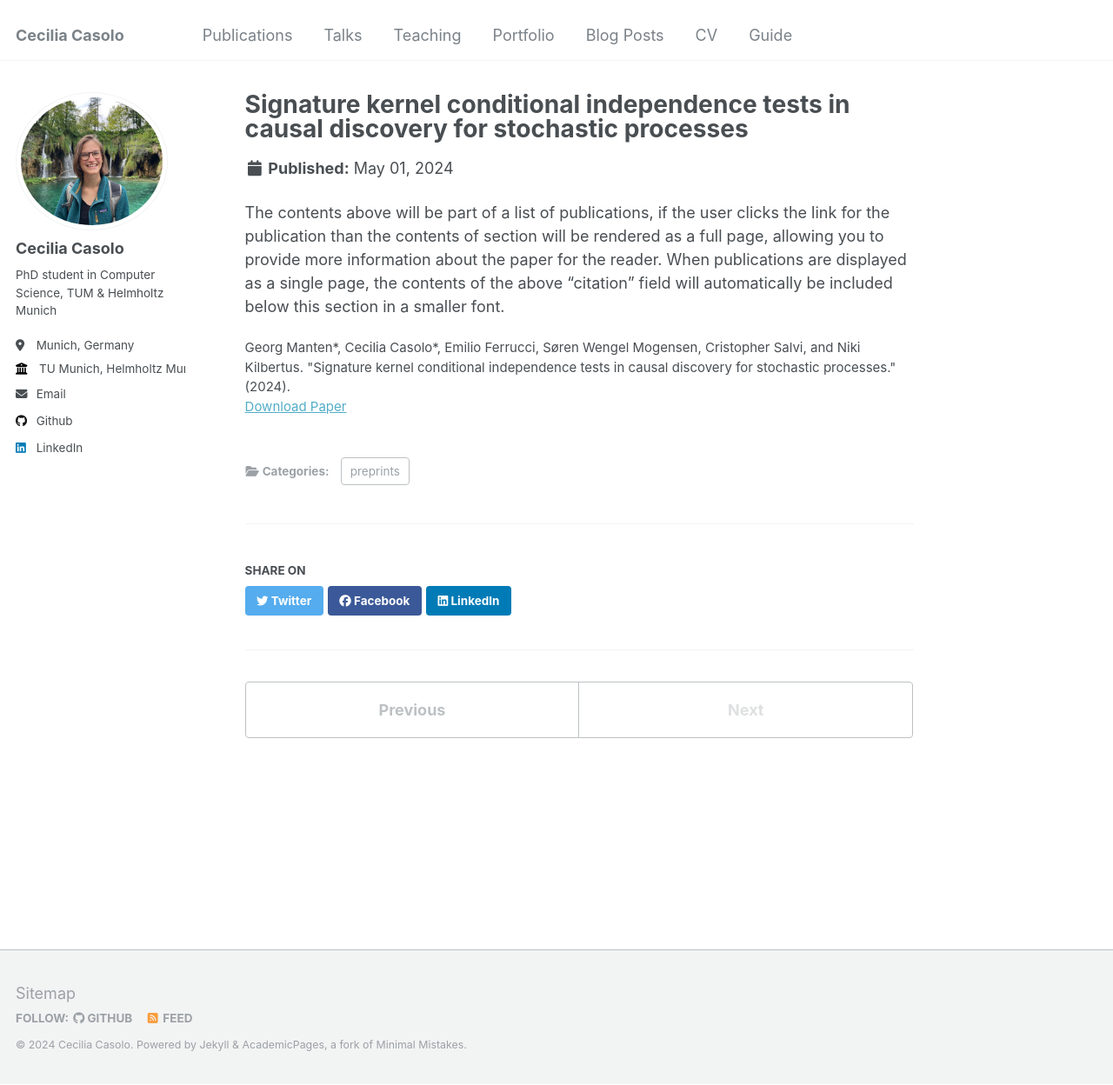
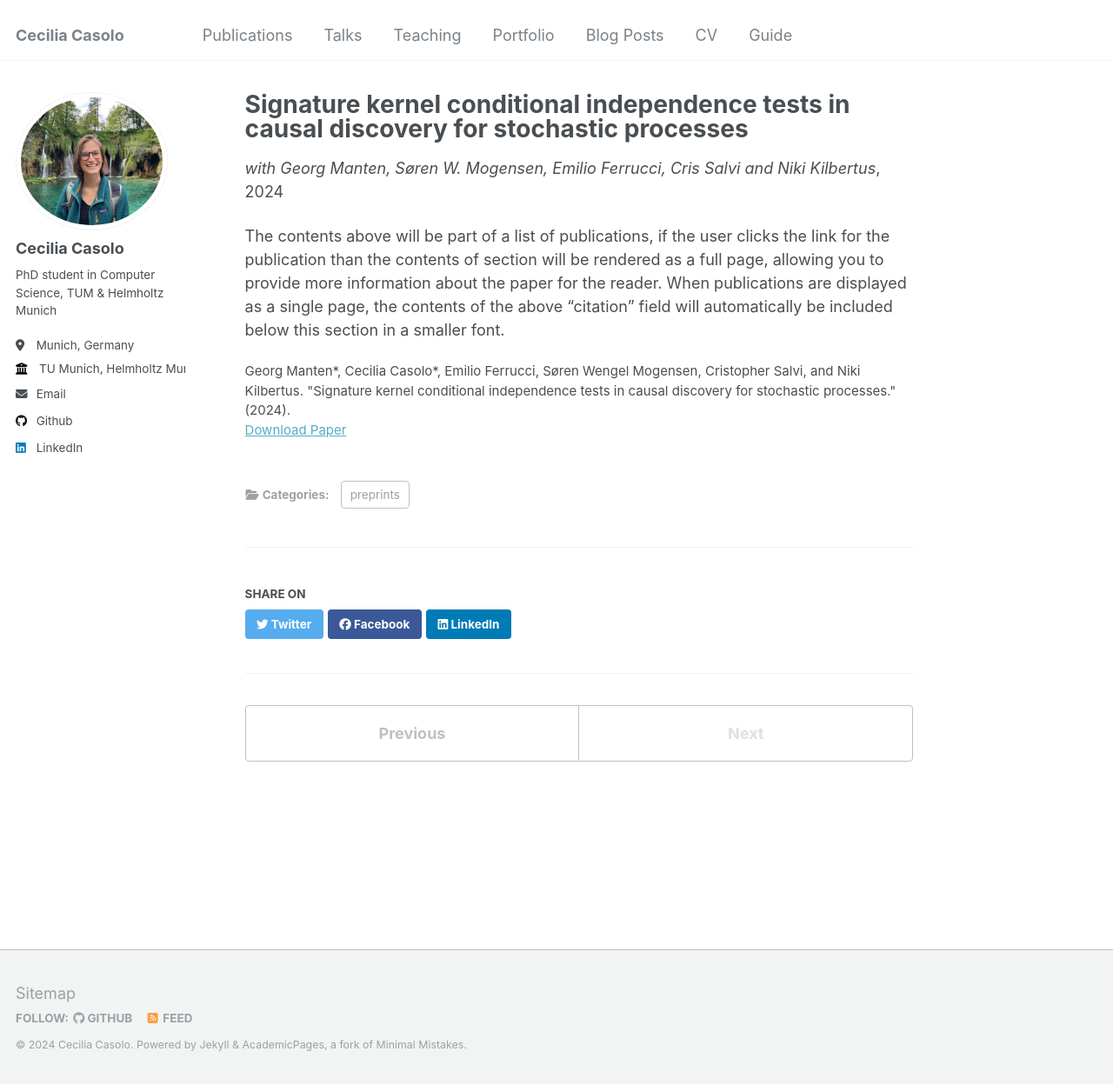
Before and after one commit to ceciliacasolo/ceciliacasolo.github.io, a Jekyll site: the page built from _publications/2010-10-01-paper-title-number-2.md, in a window 1280 px wide and 1248 px high. Shown: the whole window at 87% size. Built offline with Jekyll 4.4.1, drawn with Linux system fonts in a browser that asks for light colours.

Commit message:
Update 2010-10-01-paper-title-number-2.md

```diff
--- a/_publications/2010-10-01-paper-title-number-2.md
+++ b/_publications/2010-10-01-paper-title-number-2.md
@@ -4,6 +4,7 @@ collection: publications
 category: preprints
 excerpt: ' In this paper, we develop a kernel-based test of conditional independence (CI) on "path-space" -- solutions to SDEs -- by leveraging recent advances in signature kernels. We demonstrate strictly superior performance of our proposed CI test compared to existing approaches on path-space. Then, we develop constraint-based causal discovery algorithms for acyclic stochastic dynamical systems (allowing for loops) that leverage temporal information to recover the entire directed graph.'
 date: 2024-05-01
+venue: 'with Georg Manten, Søren W. Mogensen, Emilio Ferrucci, Cris Salvi and Niki Kilbertus'
 paperurl: 'https://arxiv.org/pdf/2402.18477'
 citation: 'Georg Manten*, Cecilia Casolo*, Emilio Ferrucci, Søren Wengel Mogensen, Cristopher Salvi, and Niki Kilbertus. "Signature kernel conditional independence tests in causal discovery for stochastic processes." (2024).'
 ---
```
